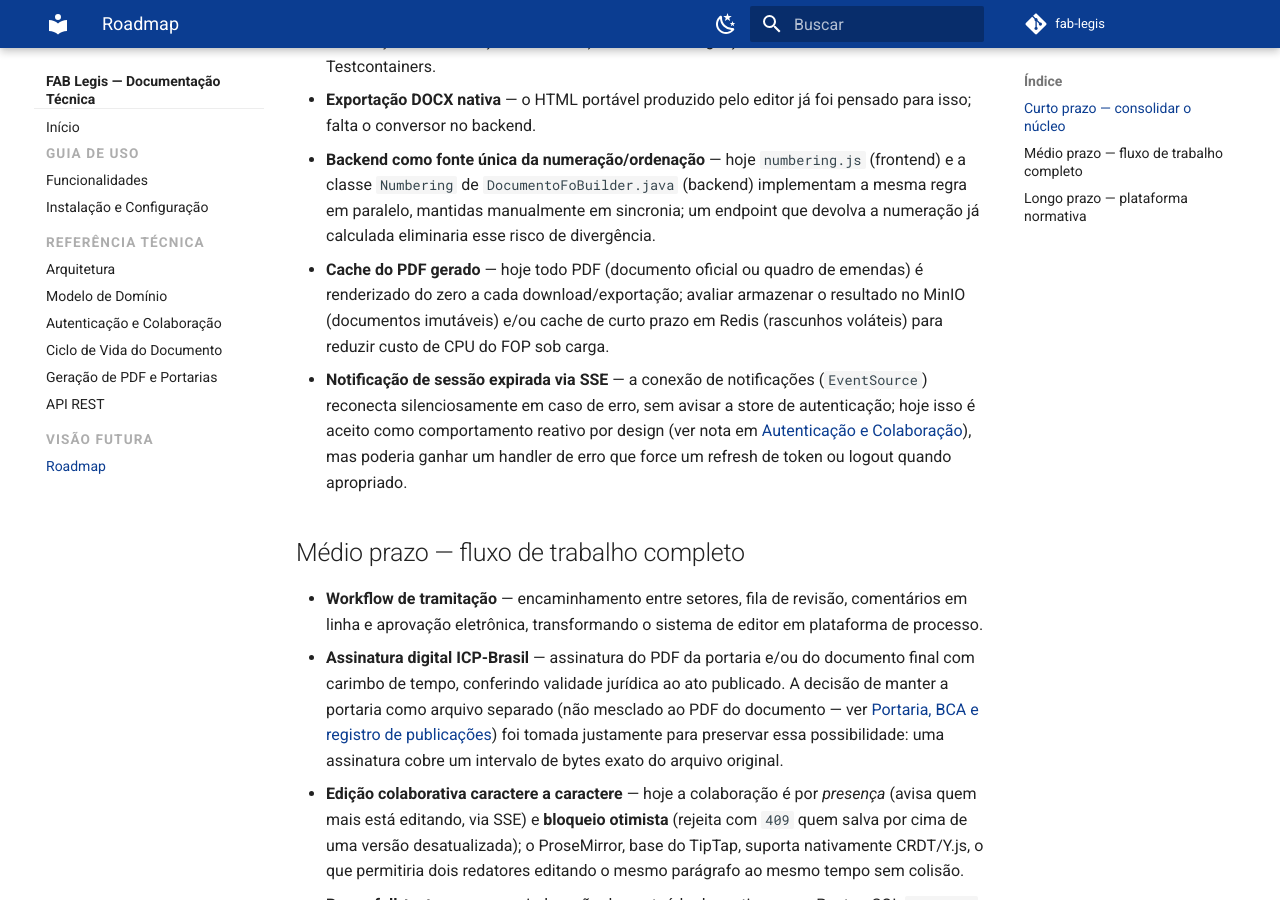
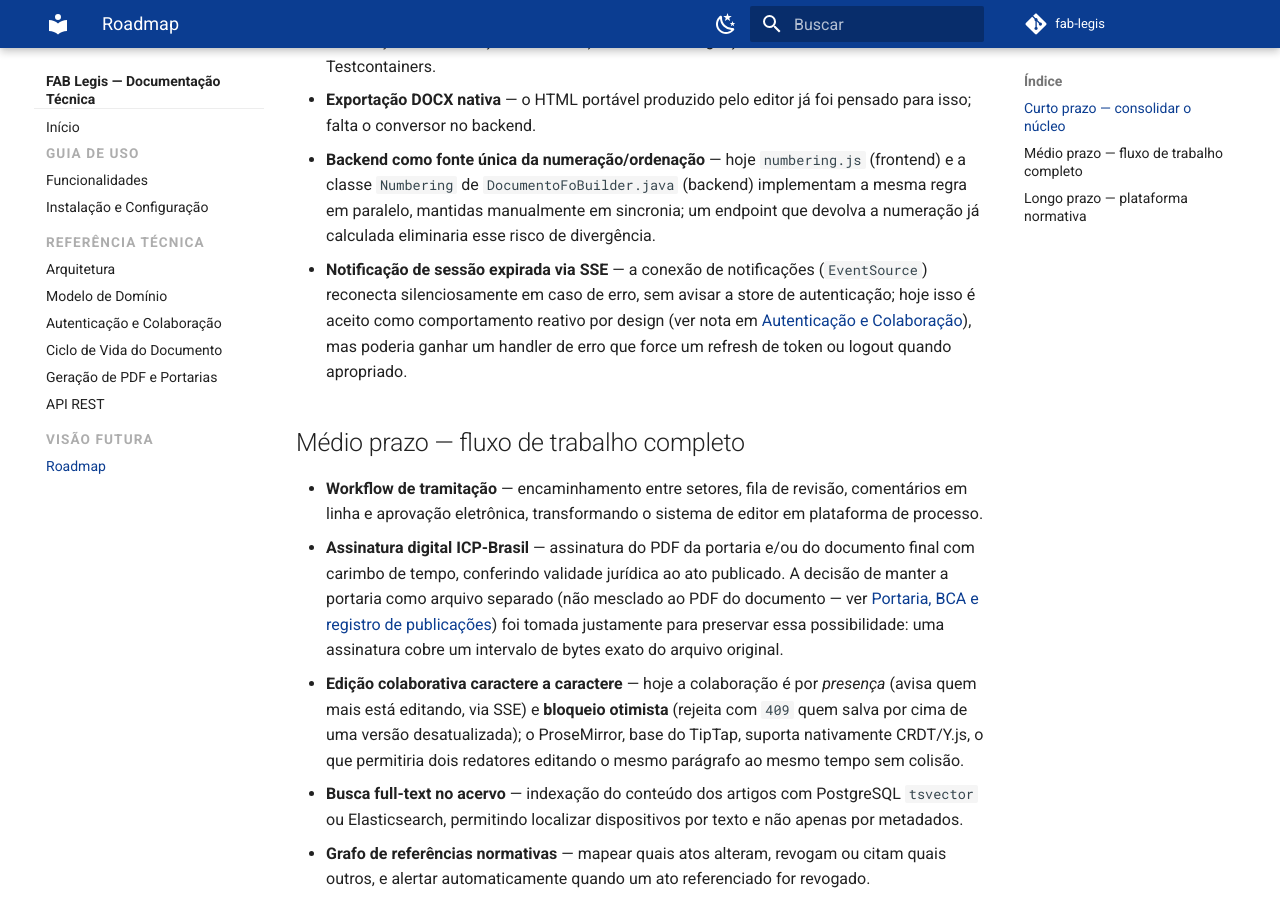
Before and after one commit to danielchipolesch/fab-legis, an MkDocs documentation site: the page built from docs/roadmap.md, in a window 1280 px wide and 900 px high, scrolled down 540 px. Built offline with MkDocs 1.6.1 and Material for MkDocs 9.7.7, drawn with Linux system fonts in a browser that asks for light colours; comment, search, counter and statistics services are not loaded.

Commit message:
docs: remove item de cache de PDF do roadmap
Geracao de PDF ja evita renderizar do zero para documentos estaveis
(APROVADO/ALTERADO/PUBLICADO servem do MinIO); os casos que ainda
renderizam ao vivo (rascunho/minuta, mapa de alteracoes) sao
inerentemente volateis, entao cache nao traria ganho relevante.

```diff
--- a/docs/roadmap.md
+++ b/docs/roadmap.md
@@ -9,7 +9,6 @@ O FAB Legis foi desenhado para crescer. As linhas de evolução abaixo estão or
 - **Cobertura de testes** — testes unitários dos serviços de domínio (com destaque para a numeração e as transições de status) e testes de integração dos controllers com Testcontainers.
 - **Exportação DOCX nativa** — o HTML portável produzido pelo editor já foi pensado para isso; falta o conversor no backend.
 - **Backend como fonte única da numeração/ordenação** — hoje `numbering.js` (frontend) e a classe `Numbering` de `DocumentoFoBuilder.java` (backend) implementam a mesma regra em paralelo, mantidas manualmente em sincronia; um endpoint que devolva a numeração já calculada eliminaria esse risco de divergência.
-- **Cache do PDF gerado** — hoje todo PDF (documento oficial ou quadro de emendas) é renderizado do zero a cada download/exportação; avaliar armazenar o resultado no MinIO (documentos imutáveis) e/ou cache de curto prazo em Redis (rascunhos voláteis) para reduzir custo de CPU do FOP sob carga.
 - **Notificação de sessão expirada via SSE** — a conexão de notificações (`EventSource`) reconecta silenciosamente em caso de erro, sem avisar a store de autenticação; hoje isso é aceito como comportamento reativo por design (ver nota em [Autenticação e Colaboração](autenticacao.md)), mas poderia ganhar um handler de erro que force um refresh de token ou logout quando apropriado.
 
 ## Médio prazo — fluxo de trabalho completo
```
